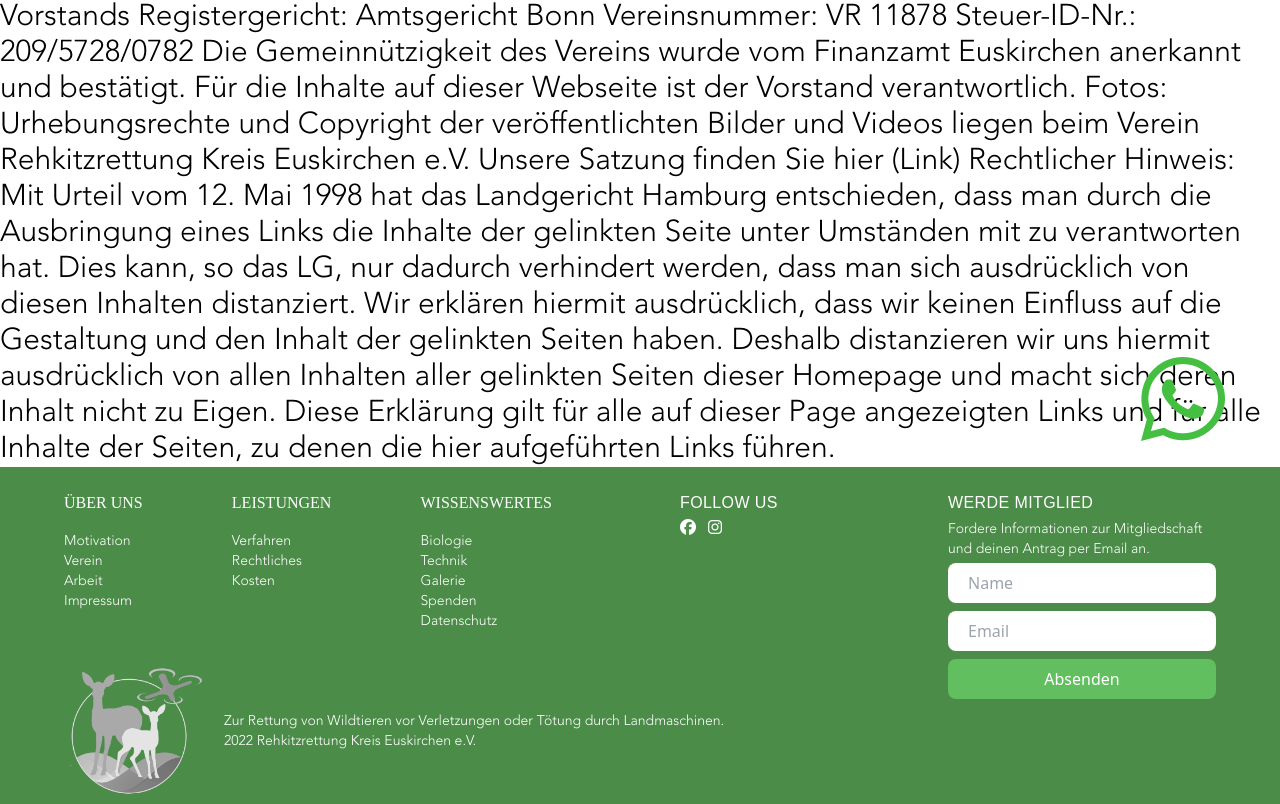
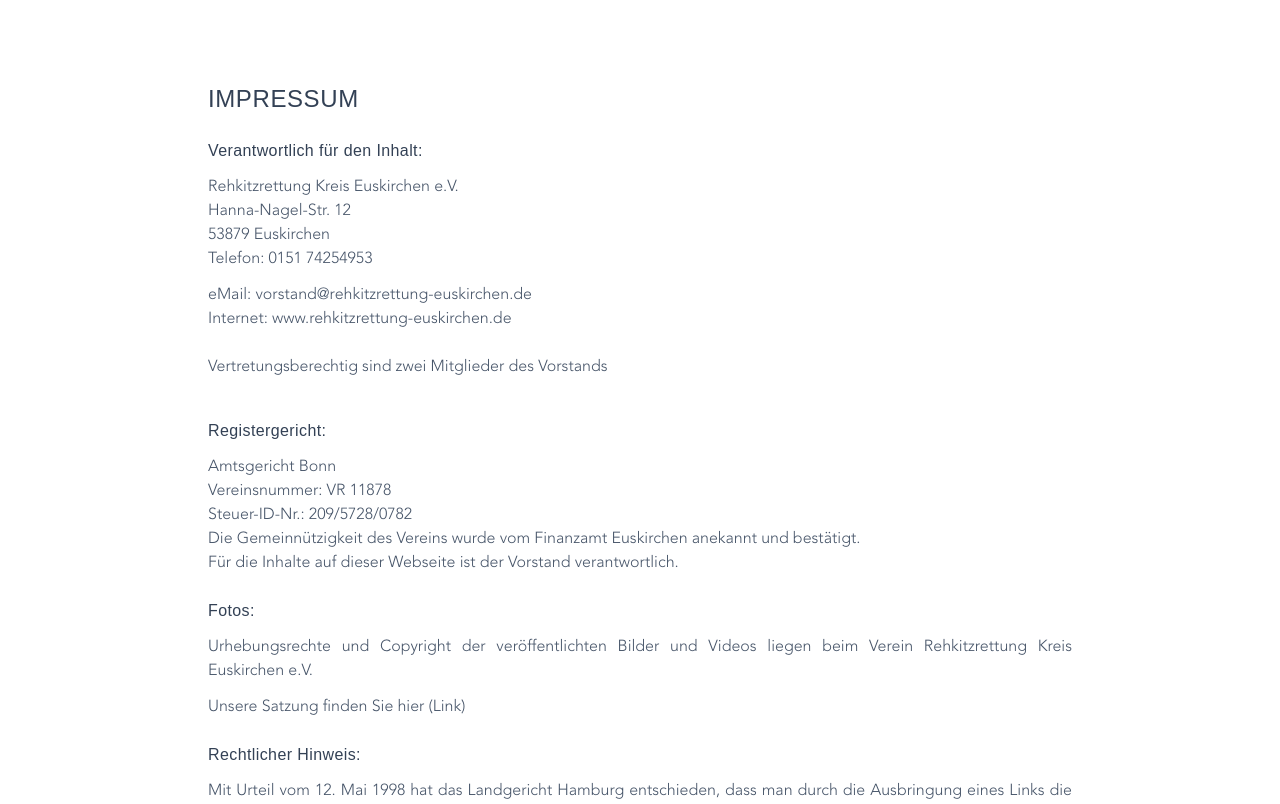
Before and after one commit to Anjacodes/Kitzrettung_UI, a React (Vite) app: page /impressum in a window 1280 px wide. Shown: the part 509-1313 px from the top of the page. Built offline with nearby package versions, Linux system fonts and the light colour scheme; a web font is replaced by a local one.

Commit message:
Style Impressum

```diff
--- a/src/components/Impressum_Datenschutz/Impressum.jsx
+++ b/src/components/Impressum_Datenschutz/Impressum.jsx
@@ -5,55 +5,43 @@
   return (
     <div>
       <GeneralCover />
-      <p>
-      IMPRESSUM
+      <div className="mx-16 my-48 lg:mx-52 text-base text-justify text-slate-600">
+        <h2 className='mb-6 text-2xl tracking-wide'>IMPRESSUM</h2>
 
-Verantwortlich für den Inhalt:
+        <h3 className='mb-3'>Verantwortlich für den Inhalt:</h3>
+        <ul className='mb-10'>
+          <li>Rehkitzrettung Kreis Euskirchen e.V.</li>
+          <li>Hanna-Nagel-Str. 12</li>
+          <li>53879 Euskirchen</li>
+          <li className='mb-3'>Telefon: 0151 74254953</li>
+          <li>eMail: <a href="mailto:vorstand@rehkitzrettung-euskirchen.de" className='hover:text-blue-600'>vorstand@rehkitzrettung-euskirchen.de</a></li>
+          <li>Internet: <a href="www.rehkitzrettung-euskirchen.de" className='hover:text-blue-600'>www.rehkitzrettung-euskirchen.de</a></li>
+          <li className='mt-6'>Vertretungsberechtig sind zwei Mitglieder des Vorstands </li>
+        </ul>
 
+        <h3 className='mb-3'>Registergericht:</h3>
 
+       <ul className='mb-6'>
+         <li>Amtsgericht Bonn</li>
+         <li>Vereinsnummer: VR 11878</li>
+         <li>Steuer-ID-Nr.: 209/5728/0782</li>
+         <li>Die Gemeinnützigkeit des Vereins wurde vom Finanzamt Euskirchen anekannt und bestätigt.</li>
+         <li>Für die Inhalte auf dieser Webseite ist der Vorstand verantwortlich.</li>
+       </ul>
 
-Rehkitzrettung Kreis Euskirchen e.V.
+       <h3 className='mb-3'>Fotos:</h3>
 
-Hanna-Nagel-Str. 12
+       <ul className='mb-6'>
+         <li>Urhebungsrechte und Copyright der veröffentlichten Bilder und Videos liegen beim Verein Rehkitzrettung Kreis Euskirchen e.V.</li>
 
-53879 Euskirchen
+         <li className='mt-3'>Unsere Satzung finden Sie hier (Link)</li>
+       </ul>
 
+        <h3 className='mb-3'>Rechtlicher Hinweis:</h3>
 
-
-Telefon: 0151 74254953
-
-
-
-eMail: vorstand@rehkitzrettung-euskirchen.de
-
-Internet: www.rehkitzrettung-euskirchen.de
-
-
-
-Vertretungsberechtig sind zwei Mitglieder des Vorstands
-
-
-
-Registergericht: Amtsgericht Bonn
-
-Vereinsnummer: VR 11878
-
-Steuer-ID-Nr.: 209/5728/0782
-
-Die Gemeinnützigkeit des Vereins wurde vom Finanzamt Euskirchen anerkannt und bestätigt.
-
-
-
-Für die Inhalte auf dieser Webseite ist der Vorstand verantwortlich.
-
-
-
-Fotos: Urhebungsrechte und Copyright der veröffentlichten Bilder und Videos liegen beim Verein Rehkitzrettung Kreis Euskirchen e.V.
-
-Unsere Satzung finden Sie hier (Link)
-
-Rechtlicher Hinweis: Mit Urteil vom 12. Mai 1998 hat das Landgericht Hamburg entschieden, dass man durch die Ausbringung eines Links die Inhalte der gelinkten Seite unter Umständen mit zu verantworten hat. Dies kann, so das LG, nur dadurch verhindert werden, dass man sich ausdrücklich von diesen Inhalten distanziert. Wir erklären hiermit ausdrücklich, dass wir keinen Einfluss auf die Gestaltung und den Inhalt der gelinkten Seiten haben. Deshalb distanzieren wir uns hiermit ausdrücklich von allen Inhalten aller gelinkten Seiten dieser Homepage und macht sich deren Inhalt nicht zu Eigen. Diese Erklärung gilt für alle auf dieser Page angezeigten Links und für alle Inhalte der Seiten, zu denen die hier aufgeführten Links führen.
-      </p>
+        <p>Mit Urteil vom 12. Mai 1998 hat das Landgericht Hamburg entschieden, dass man durch die Ausbringung eines Links die Inhalte der gelinkten Seite unter Umständen mit zu verantworten hat. Dies kann, so das LG, nur dadurch verhindert werden, dass man sich ausdrücklich von diesen Inhalten distanziert. Wir erklären hiermit ausdrücklich, dass wir keinen Einfluss auf die Gestaltung und den Inhalt der gelinkten Seiten haben. Deshalb distanzieren wir uns hiermit ausdrücklich von allen Inhalten aller gelinkten Seiten dieser Homepage und macht sich deren Inhalt nicht zu Eigen. Diese Erklärung gilt für alle auf dieser Page angezeigten Links und für alle Inhalte der Seiten, zu denen die hier aufgeführten Links führen.
+        </p>
+      </div>
     </div>
   )
 }
```
